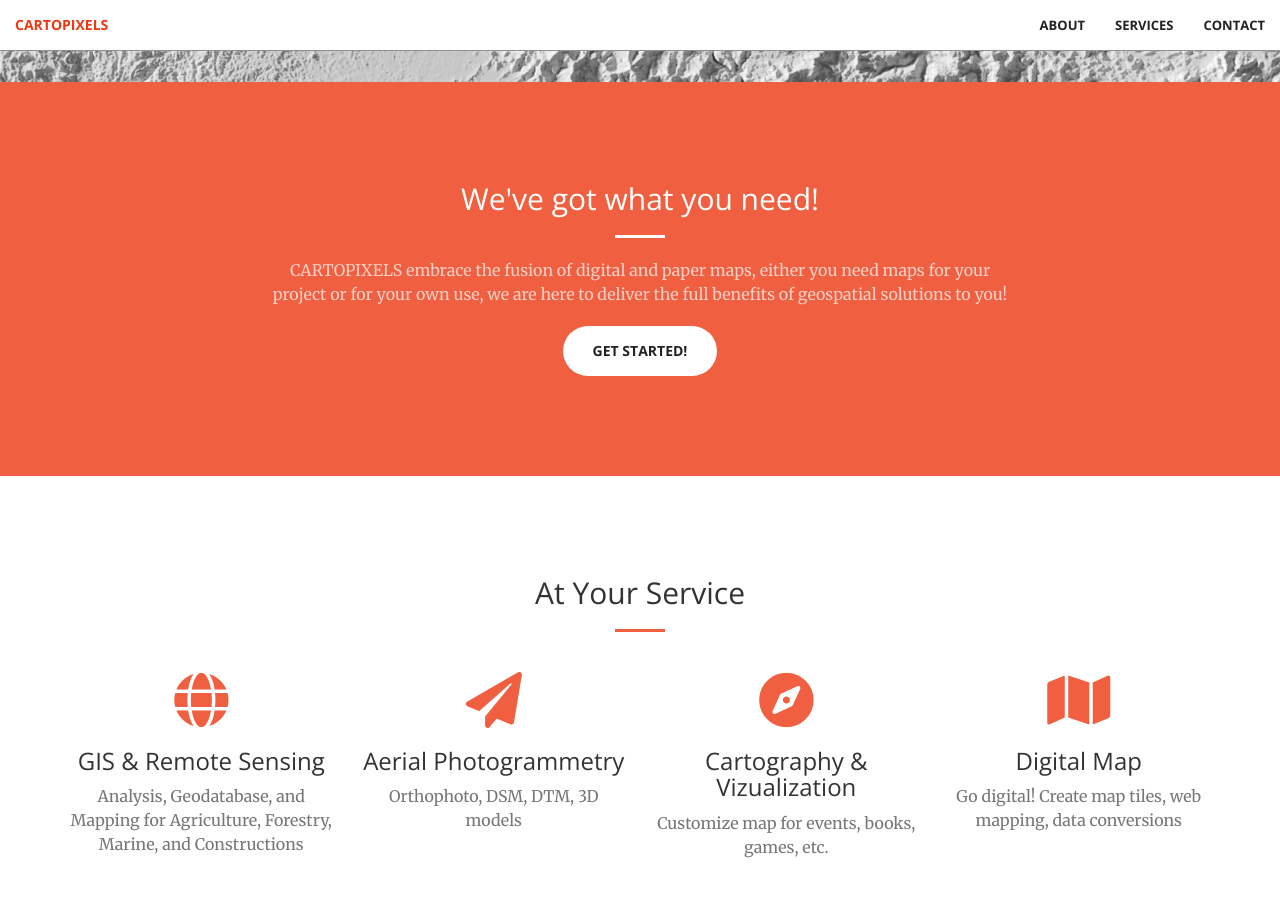
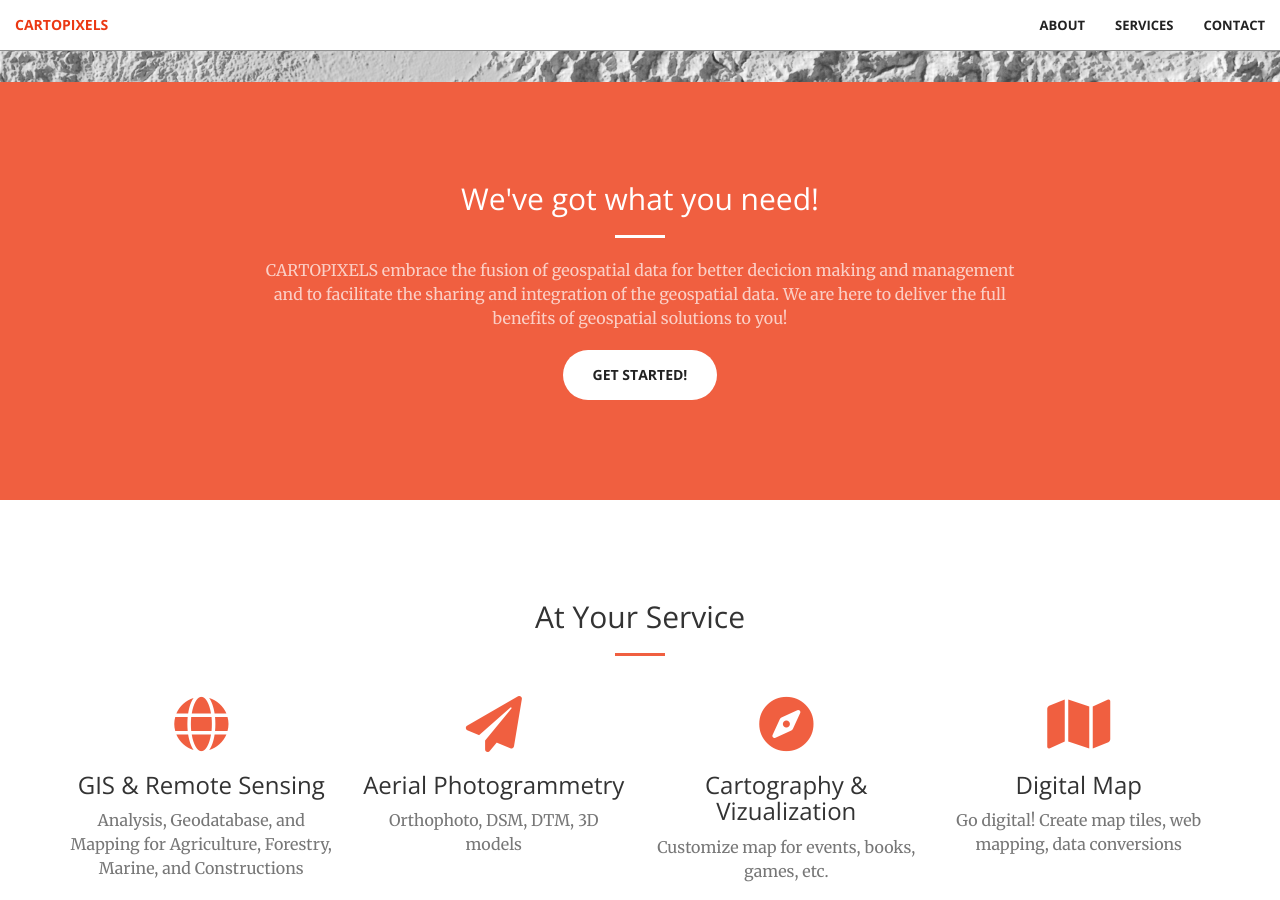
Before and after one commit to cartopixels/cartopixels.github.io, a Jekyll site: the page built from index.html, in a window 1280 px wide and 900 px high, scrolled down 818 px. Built offline with Jekyll 4.4.1, drawn with Linux system fonts in a browser that asks for light colours.

Commit message:
Latest update!

```diff
--- a/_includes/call-to-action.html
+++ b/_includes/call-to-action.html
@@ -4,7 +4,7 @@
             <div class="col-lg-8 col-lg-offset-2 text-center">
                 <h2 class="section-heading">We've got what you need!</h2>
                 <hr class="light">
-                <p class="text-faded">CARTOPIXELS embrace the fusion of digital and paper maps, either you need maps for your project or for your own use, we are here to deliver the full benefits of geospatial solutions to you!</p>
+                <p class="text-faded">CARTOPIXELS embrace the fusion of geospatial data for better decicion making and management and to facilitate the sharing and integration of the geospatial data. We are here to deliver the full benefits of geospatial solutions to you!</p>
                 <a href="#" class="btn btn-default btn-xl">Get Started!</a>
             </div>
         </div>
```
